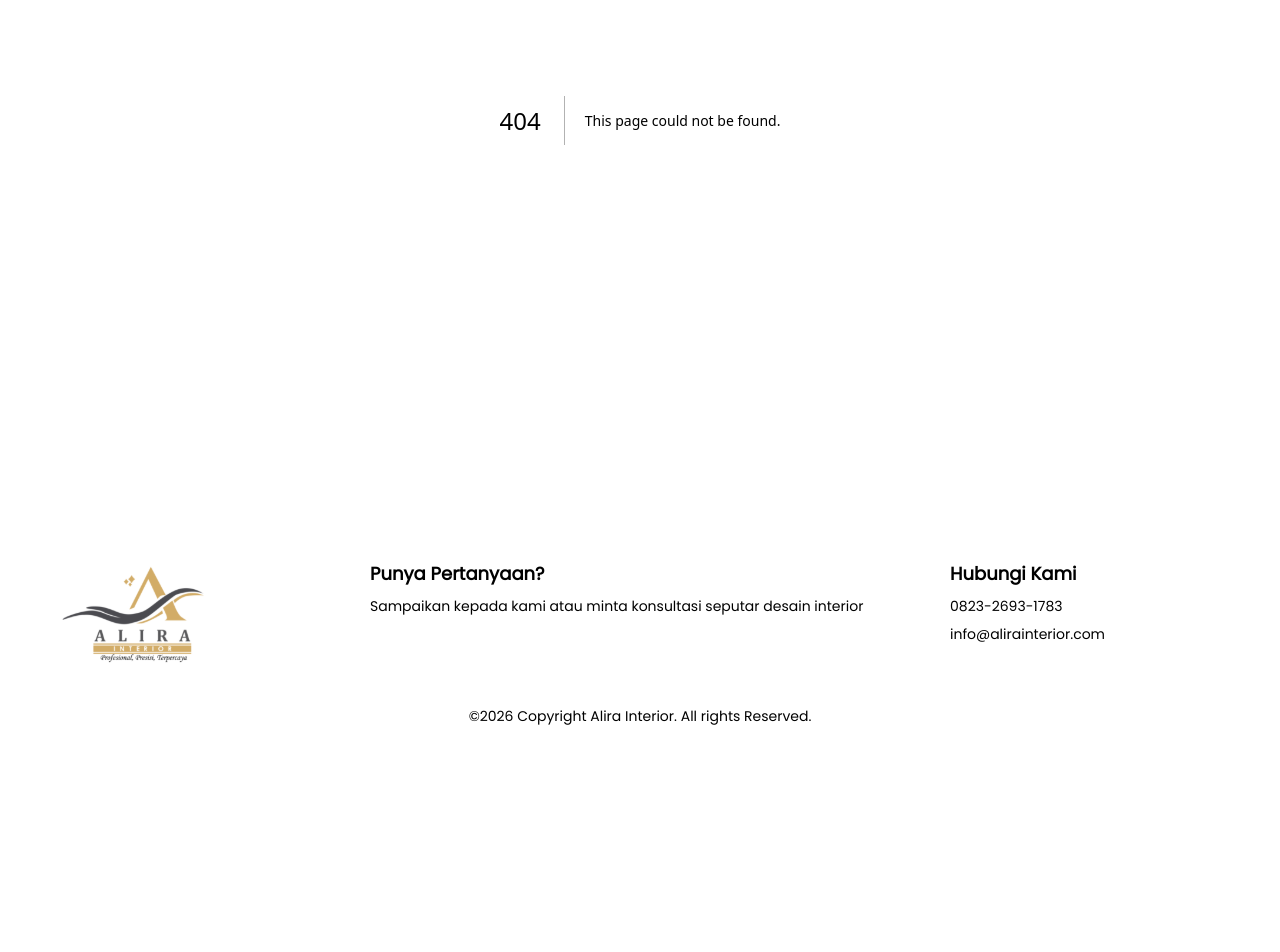
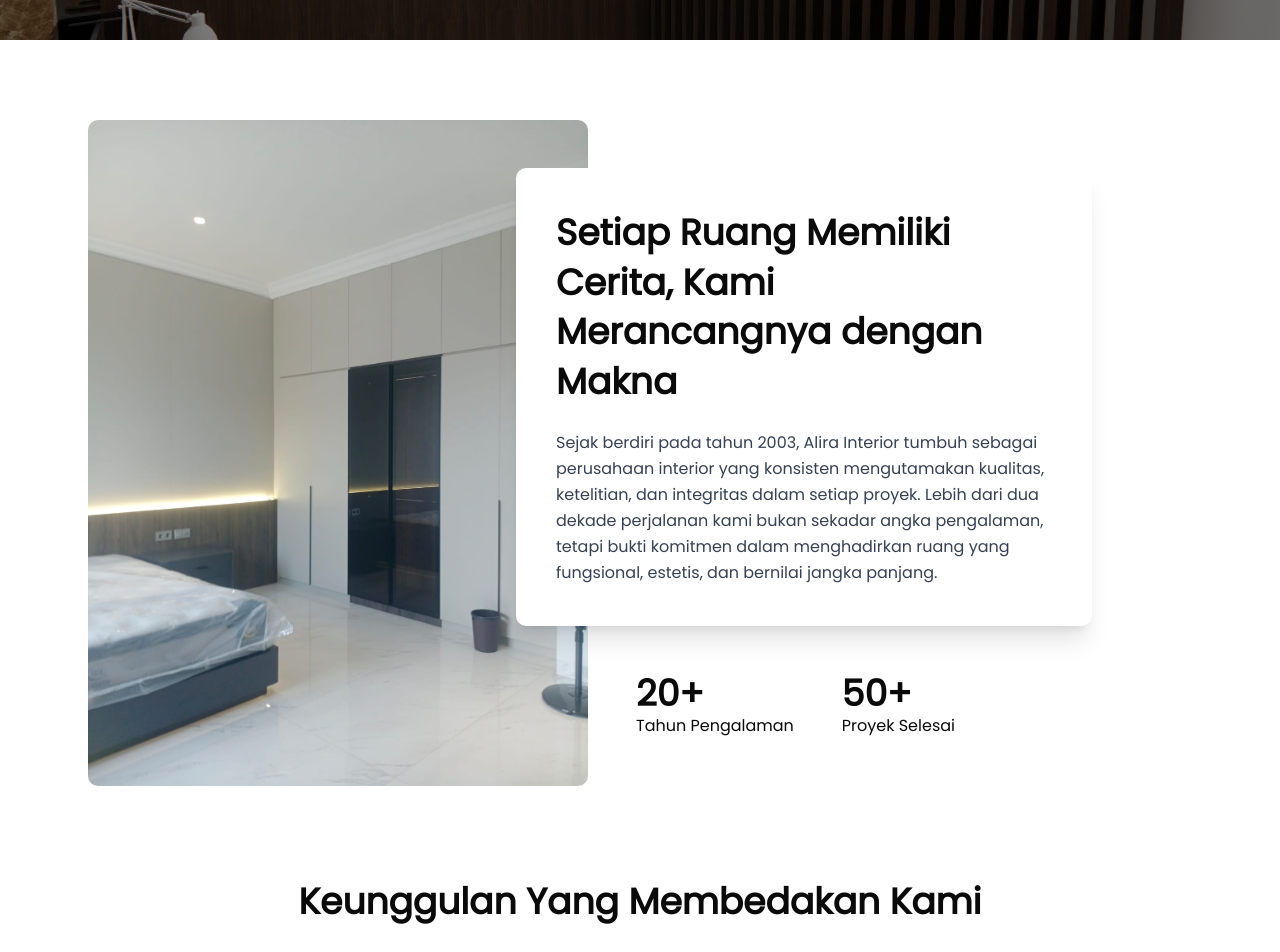
Before and after one commit to AfifSatrio/alira-interior-website, a Next.js app: page /about in a window 1280 px wide. Before the commit this address had no page. Shown: the part 280-1232 px from the top of the page. Before the commit the page ends 1026 px from the top, so only its background shows below. Built offline with nearby package versions, Linux system fonts and the light colour scheme.

Commit message:
feat: implement About page components and enhance styling for improved user engagement

```diff
--- /dev/null
+++ b/app/about/page.tsx
@@ -0,0 +1,15 @@
+import AboutPage from '@/components/aboutpage/AboutPage'
+import AboutPageContent from '@/components/aboutpage/AboutPageContent'
+import ValueSection from '@/components/value-section/ValueSection'
+
+const page = () => {
+  return (
+    <div>
+        <AboutPage />
+        <AboutPageContent />
+        <ValueSection />
+    </div>
+  )
+}
+
+export default page
--- a/app/globals.css
+++ b/app/globals.css
@@ -10,6 +10,10 @@
 
 @utility font-poppins {
   font-family: var(--font-poppins);
+}
+
+@theme {
+  --color-alira: #CEAB93;
 }
 
 @theme inline {
@@ -56,7 +60,6 @@
 :root {
   --font-dm-serif: var(--font-dm-serif);
   --font-poppins: var(--font-poppins);
-  --color-alira: #CEAB93;
   --radius: 0.625rem;
   --background: oklch(1 0 0);
   --foreground: oklch(0.145 0 0);
--- /dev/null
+++ b/components/aboutpage/AboutPage.tsx
@@ -0,0 +1,21 @@
+"use client"
+
+import { motion } from "framer-motion"
+
+const AboutPage = () => {
+  return (
+    <div className="relative bg-[url('/bg/bg-1.webp')] w-full h-[40vh] bg-cover bg-center overflow-hidden">
+        <div className="absolute inset-0 bg-black/50" />
+        <div className="relative h-50 mt-15 font-dm-serif text-5xl flex items-center justify-center">
+            <motion.h1
+                initial={{ opacity: 0, y: 20 }}
+                animate={{ opacity: 1, y: 0 }}
+                transition={{ duration: 0.5 }}
+                className="text-white text-center">Tentang Kami
+            </motion.h1>
+        </div>
+    </div>
+  )
+}
+
+export default AboutPage
--- /dev/null
+++ b/components/aboutpage/AboutPageContent.tsx
@@ -0,0 +1,111 @@
+"use client"
+
+import Image from "next/image"
+import { easeInOut, motion } from "framer-motion"
+import Counter from "./Counter"
+
+const containerVariants = {
+  hidden: {},
+  visible: {
+    transition: {
+      staggerChildren: 0.15,
+    },
+  },
+}
+
+const itemVariants = {
+  hidden: { opacity: 0, y: 50 },
+  visible: {
+    opacity: 1,
+    y: 0,
+    transition: {
+      duration: 0.8,
+      ease: easeInOut,
+    },
+  },
+}
+
+const AboutPageContent = () => {
+  return (
+    <section className="w-full pt-20">
+      <motion.div
+        className="max-w-6xl mx-auto px-6"
+        variants={containerVariants}
+        initial="hidden"
+        whileInView="visible"
+        viewport={{ once: true }}
+      >
+        <div className="flex flex-col lg:flex-row items-center gap-12">
+
+          {/* Image (Desktop Only) */}
+          <motion.div
+            variants={itemVariants}
+            className="hidden lg:block shrink-0"
+            initial={{ opacity: 0, x: -60 }}
+            whileInView={{ opacity: 1, x: 0 }}
+            transition={{ duration: 0.9, ease: [0.4, 0, 0.2, 1] }}
+            viewport={{ once: true }}
+          >
+            <Image
+              src="/bg/bg-2.webp"
+              alt="bg-2"
+              width={500}
+              height={400}
+              className="rounded-lg"
+            />
+          </motion.div>
+
+          {/* Content Side */}
+          <div className="flex flex-col w-full">
+
+            {/* Main Card */}
+            <motion.div
+              variants={itemVariants}
+              className="relative bg-white shadow-xl px-10 py-10 lg:-ml-30 rounded-lg max-w-xl"
+            >
+              <h1 className="text-3xl lg:text-4xl font-bold font-poppins leading-snug mb-6">
+                Setiap Ruang Memiliki Cerita, Kami Merancangnya dengan Makna
+              </h1>
+
+              <p className="font-poppins leading-relaxed text-sm lg:text-base text-gray-700">
+                Sejak berdiri pada tahun 2003, Alira Interior tumbuh sebagai
+                perusahaan interior yang konsisten mengutamakan kualitas,
+                ketelitian, dan integritas dalam setiap proyek. Lebih dari dua
+                dekade perjalanan kami bukan sekadar angka pengalaman, tetapi
+                bukti komitmen dalam menghadirkan ruang yang fungsional,
+                estetis, dan bernilai jangka panjang.
+              </p>
+            </motion.div>
+
+            {/* Stats */}
+            <motion.div
+                variants={itemVariants}
+                className="flex justify-center lg:justify-start gap-12 mt-12"
+                >
+                <div className="flex flex-col items-center lg:items-start">
+                    <h2 className="text-3xl lg:text-4xl font-black font-poppins">
+                    <Counter target={20} />
+                    </h2>
+                    <span className="font-poppins font-medium text-sm lg:text-base">
+                    Tahun Pengalaman
+                    </span>
+                </div>
+
+                <div className="flex flex-col items-center lg:items-start">
+                    <h2 className="text-3xl lg:text-4xl font-black font-poppins">
+                    <Counter target={50} />
+                    </h2>
+                    <span className="font-poppins font-medium text-sm lg:text-base">
+                    Proyek Selesai
+                    </span>
+                </div>
+            </motion.div>
+
+          </div>
+        </div>
+      </motion.div>
+    </section>
+  )
+}
+
+export default AboutPageContent
--- /dev/null
+++ b/components/aboutpage/Counter.tsx
@@ -0,0 +1,42 @@
+"use client"
+
+import { useEffect, useState } from "react"
+import { motion, useInView } from "framer-motion"
+import { useRef } from "react"
+
+interface CounterProps {
+  target: number
+  duration?: number
+}
+
+const Counter = ({ target, duration = 1.5 }: CounterProps) => {
+  const [count, setCount] = useState(0)
+  const ref = useRef(null)
+  const isInView = useInView(ref, { once: true })
+
+  useEffect(() => {
+    if (!isInView) return
+
+    let start = 0
+    const increment = target / (duration * 60)
+
+    const counter = setInterval(() => {
+      start += increment
+      if (start >= target) {
+        start = target
+        clearInterval(counter)
+      }
+      setCount(Math.floor(start))
+    }, 1000 / 60)
+
+    return () => clearInterval(counter)
+  }, [isInView, target, duration])
+
+  return (
+    <span ref={ref}>
+      {count}+
+    </span>
+  )
+}
+
+export default Counter
--- a/components/blog-section/BlogCard.tsx
+++ b/components/blog-section/BlogCard.tsx
@@ -72,7 +72,7 @@ const BlogCard = () => {
               <CardDescription>
                 <Link
                   href={`/blog/${blog.id}`}
-                  className="text-sm text-black hover:text-primary hover:underline transition-all font-poppins"
+                  className="text-sm text-black hover:text-alira hover:underline transition-all font-poppins"
                 >
                   Baca Selengkapnya
                 </Link>
--- a/components/client-section/ClientSection.tsx
+++ b/components/client-section/ClientSection.tsx
@@ -1,10 +1,20 @@
+"use client"
+
 import AliraClient from "./AliraClient"
+import { motion } from "framer-motion"
 
 const ClientSection = () => {
   return (
     <div className="mx-auto flex flex-col border-t-2 border-t-alira pt-10 py-20 justify-center">
-        <h1 className="lg:px-80 px-10 font-black lg:text-4xl text-3xl font-poppins text-center">Dipercaya Oleh Mereka Yang Menghargai Kualitas</h1>
-        <AliraClient />
+        <motion.h1
+          initial={{ opacity: 0, y: 20 }}
+          animate={{ opacity: 1, y: 0 }}
+          transition={{ duration: 0.5 }}
+          className="lg:px-80 px-10 font-black lg:text-4xl text-3xl font-poppins text-center"
+        >
+          Dipercaya Oleh Mereka Yang Menghargai Kualitas
+        </motion.h1>
+      <AliraClient />
     </div>
   )
 }
--- a/components/footer/Footer.tsx
+++ b/components/footer/Footer.tsx
@@ -2,7 +2,7 @@ import Image from "next/image";
 
 const Footer = () => {
   return (
-    <div className="pt-10 mx-auto w-full flex flex-col bg-white text-black">
+    <div className="pt-10 mx-auto w-full flex flex-col bg-white text-black border-t border-alira">
         <div className="grid md:grid-cols-[1fr_2fr_1fr] grid-cols-1 gap-10 mx-15">
             <Image src={"/logo/footer-logo.svg"} alt={"footer logo"} width={150} height={100} className="scale-90 lg:scale-100"/>
             <div className="flex flex-col font-poppins gap-2">
```
Also changed, not shown: public/bg/bg-2.webp (added).
